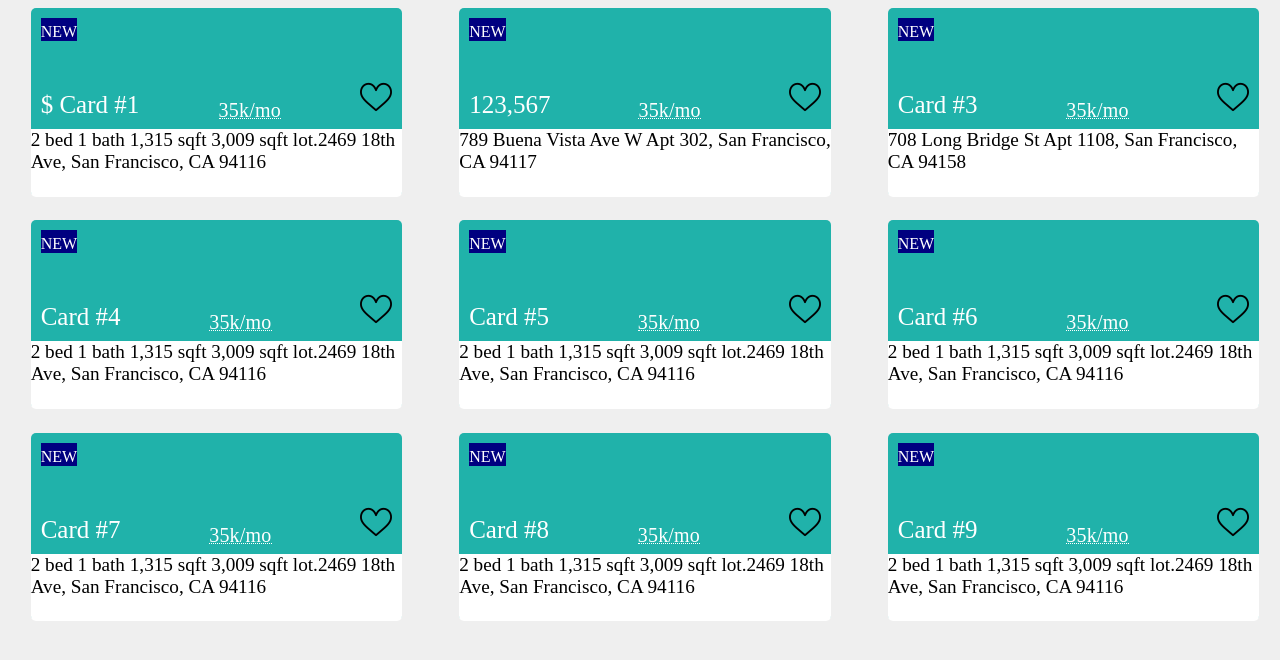
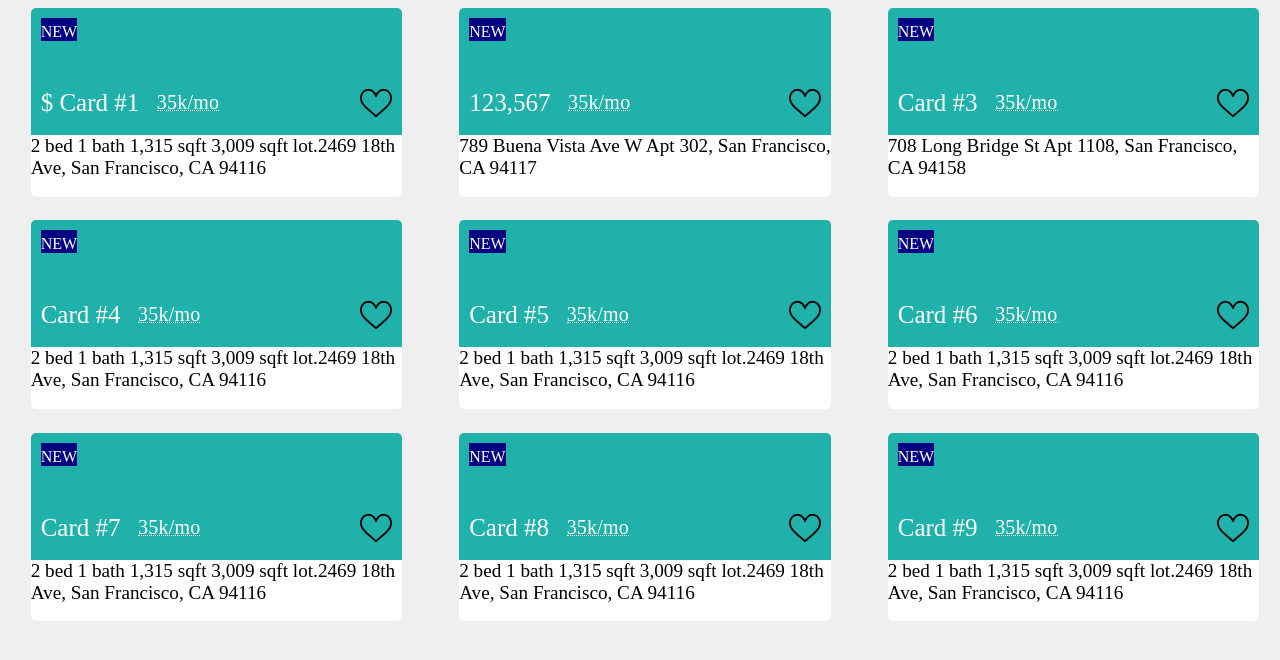
Before and after one commit to stronge-omsk/Product-Cards, a plain HTML site: page index.html in a window 1280 px wide. Drawn offline with Linux system fonts and the light colour scheme.

Commit message:
added button favorite

```diff
--- a/index.html
+++ b/index.html
@@ -11,55 +11,55 @@
   <div class="cardsList">
     <div class="productCard">
       <div class="publicationDate">NEW</div>
-      <span class="dataPrice">$ Card #1<a href="#" class="monthlyCost">35k/mo</a><span><img class="favoriteBtn"
+      <span class="dataPrice">$ Card #1<a href="#" class="monthlyCost">35k/mo</a><span class="favoriteBtn"><img class="buttonHeart"
             src="image/like.png"></span></span>
       <div class="shortDescription">2 bed 1 bath 1,315 sqft 3,009 sqft lot.2469 18th Ave, San Francisco, CA 94116</div>
     </div>
     <div class="productCard">
       <div class="publicationDate">NEW</div>
-      <span class="dataPrice">123,567<a href="#" class="monthlyCost">35k/mo</a><span><img class="favoriteBtn"
+      <span class="dataPrice">123,567<a href="#" class="monthlyCost">35k/mo</a><span class="favoriteBtn"><img class="buttonHeart"
             src="image/like.png"></span></span>
       <div class="shortDescription">789 Buena Vista Ave W Apt 302, San Francisco, CA 94117</div>
     </div>
     <div class="productCard">
       <div class="publicationDate">NEW</div>
-      <span class="dataPrice">Card #3<a href="#" class="monthlyCost">35k/mo</a><span><img class="favoriteBtn"
+      <span class="dataPrice">Card #3<a href="#" class="monthlyCost">35k/mo</a><span class="favoriteBtn"><img class="buttonHeart"
             src="image/like.png"></span></span>
       <div class="shortDescription">708 Long Bridge St Apt 1108, San Francisco, CA 94158</div>
     </div>
     <div class="productCard">
       <div class="publicationDate">NEW</div>
-      <span class="dataPrice">Card #4<a href="#" class="monthlyCost">35k/mo</a><span><img class="favoriteBtn"
+      <span class="dataPrice">Card #4<a href="#" class="monthlyCost">35k/mo</a><span class="favoriteBtn"><img class="buttonHeart"
             src="image/like.png"></span></span>
       <div class="shortDescription">2 bed 1 bath 1,315 sqft 3,009 sqft lot.2469 18th Ave, San Francisco, CA 94116</div>
     </div>
     <div class="productCard">
       <div class="publicationDate">NEW</div>
-      <span class="dataPrice">Card #5<a href="#" class="monthlyCost">35k/mo</a><span><img class="favoriteBtn"
+      <span class="dataPrice">Card #5<a href="#" class="monthlyCost">35k/mo</a><span class="favoriteBtn"><img class="buttonHeart"
             src="image/like.png"></span></span>
       <div class="shortDescription">2 bed 1 bath 1,315 sqft 3,009 sqft lot.2469 18th Ave, San Francisco, CA 94116</div>
     </div>
     <div class="productCard">
       <div class="publicationDate">NEW</div>
-      <span class="dataPrice">Card #6<a href="#" class="monthlyCost">35k/mo</a><span><img class="favoriteBtn"
+      <span class="dataPrice">Card #6<a href="#" class="monthlyCost">35k/mo</a><span class="favoriteBtn"><img class="buttonHeart"
             src="image/like.png"></span></span>
       <div class="shortDescription">2 bed 1 bath 1,315 sqft 3,009 sqft lot.2469 18th Ave, San Francisco, CA 94116</div>
     </div>
     <div class="productCard">
       <div class="publicationDate">NEW</div>
-      <span class="dataPrice">Card #7<a href="#" class="monthlyCost">35k/mo</a><span><img class="favoriteBtn"
+      <span class="dataPrice">Card #7<a href="#" class="monthlyCost">35k/mo</a><span class="favoriteBtn"><img class="buttonHeart"
             src="image/like.png"></span></span>
       <div class="shortDescription">2 bed 1 bath 1,315 sqft 3,009 sqft lot.2469 18th Ave, San Francisco, CA 94116</div>
     </div>
     <div class="productCard">
       <div class="publicationDate">NEW</div>
-      <span class="dataPrice">Card #8<a href="#" class="monthlyCost">35k/mo</a><span><img class="favoriteBtn"
+      <span class="dataPrice">Card #8<a href="#" class="monthlyCost">35k/mo</a><span class="favoriteBtn"><img class="buttonHeart"
             src="image/like.png"></span></span>
       <div class="shortDescription">2 bed 1 bath 1,315 sqft 3,009 sqft lot.2469 18th Ave, San Francisco, CA 94116</div>
     </div>
     <div class="productCard">
       <div class="publicationDate">NEW</div>
-      <span class="dataPrice">Card #9<a href="#" class="monthlyCost">35k/mo</a><span><img class="favoriteBtn"
+      <span class="dataPrice">Card #9<a href="#" class="monthlyCost">35k/mo</a><span class="favoriteBtn"><img class="buttonHeart"
             src="image/like.png"></span></span>
       <div class="shortDescription">2 bed 1 bath 1,315 sqft 3,009 sqft lot.2469 18th Ave, San Francisco, CA 94116</div>
     </div>
--- a/style.css
+++ b/style.css
@@ -25,7 +25,7 @@ html {
   width: fit-content;
   color: black;
   font-size: larger;
-  height: 36%;
+  height: 33%;
   width: 100%;
   border-bottom-left-radius: 5px;
   border-bottom-right-radius: 5px;
@@ -77,26 +77,36 @@ html {
   padding-top: 40px;
   font-size: 25px;
   display: flex;
-  align-items: flex-end;
+  align-items: center;
   justify-content: space-between;
   margin-left: 10px;
   margin-right: 10px;
 }
 
-/* .dataPrice::before {
-  content: '$';
-} */
+.favoriteBtn {
+  flex: 1;
+  text-align: right;
+  padding-top: 6px;
+}
 
-.favorite {
+/* .favorite {
   display: flex;
   justify-content: flex-end;
   background-color: transparent;
   margin-top: -5px;
-}
+} */
 
-.favoriteBtn:hover {
-  background-color: rgb(216, 88, 88);
+ /* .favoriteBtn:hover {
+  background-image: url(image/like\(1\).png);
+  background-position: right;
+  background-repeat: no-repeat;
 
+}  */
+
+.buttonHeart:hover {
+  background-image: url(image/like\(1\).png);
+  background-position: right;
+  background-repeat: no-repeat;
 }
 
 @media screen and (max-width: 1100px) {
@@ -114,13 +124,9 @@ html {
     background-color: white;
     color: black;
     font-size: larger;
-    height: 33%;
+    height: 30%;
   }
-  /* .favoriteBtn {
-    display: flex;
-    justify-content: flex-end;
-    background-color: transparent;
-  } */
+
 
   .productCard:nth-child(2n+1) {
     order: 1;
@@ -143,6 +149,7 @@ html {
   font-weight: normal;
   border-bottom: 1px dotted #fff;
   letter-spacing: 0.2px;
+  margin-left: 5%;
 }
 
 .monthlyCost:hover {
@@ -157,7 +164,7 @@ html {
   }
 
   .shortDescription {
-    height: 40%;
+    height: 37%;
   }
 
   .publicationDate {
@@ -165,10 +172,6 @@ html {
   }
   .cardsList {
     height: 100%;
-  }
-
-  .favorite {
-    display: none;
   }
 
   .cardsList {
```
Also changed, not shown: image/like(1).png (added).
